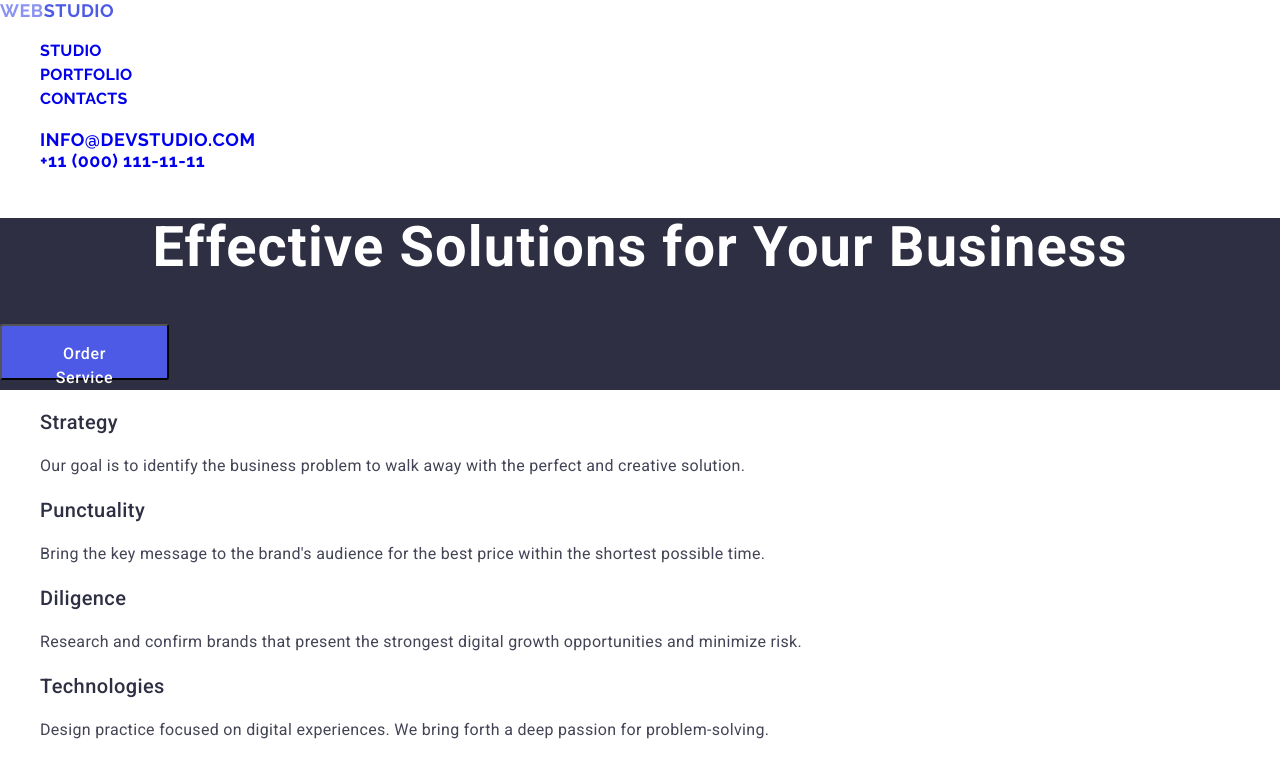
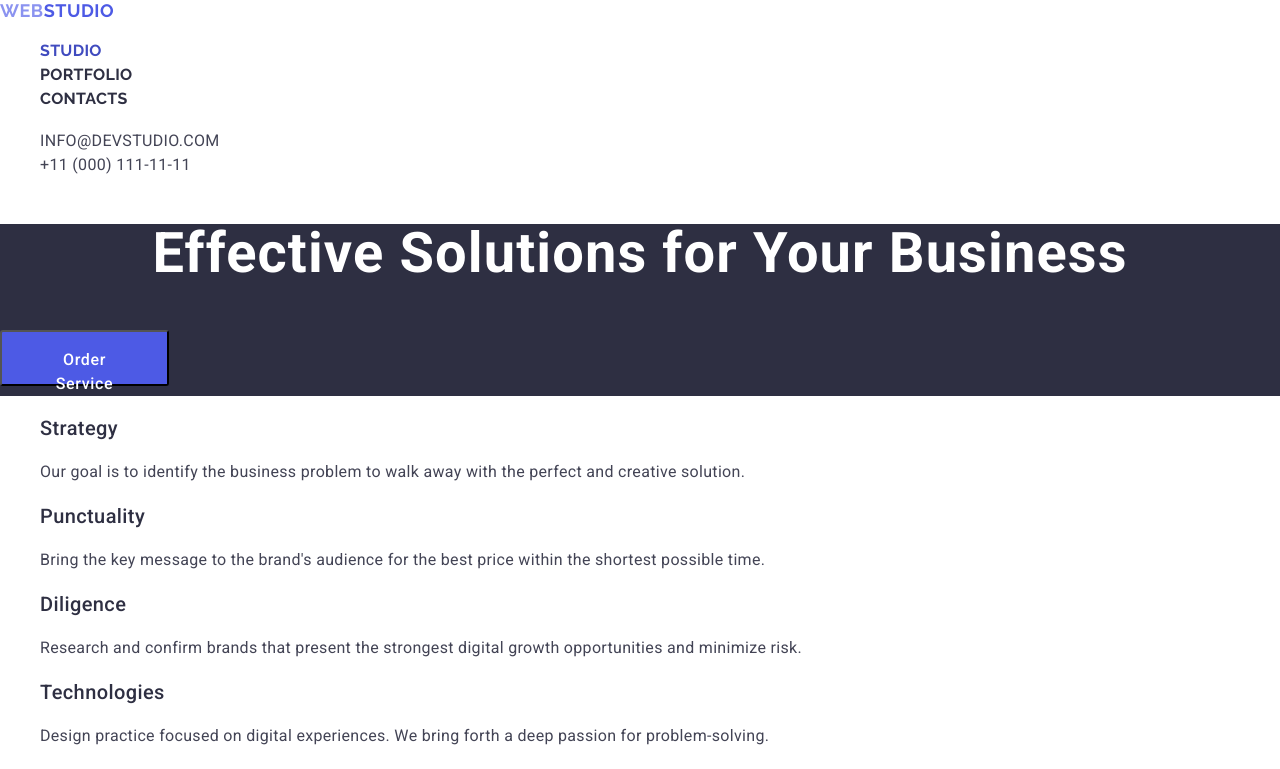
Before and after one commit to Leonova-Tatiana/goit-markup-hw-02, a plain HTML site: page index.html in a window 1280 px wide. In both pictures the pointer is over the link "STUDIO". Shown: the top 769 px of the page. Drawn offline with nearby package versions, Linux system fonts and the light colour scheme.

Commit message:
update styless.css

```diff
--- a/css/styles.css
+++ b/css/styles.css
@@ -64,13 +64,18 @@ ol {
   line-height: 1.5;
   letter-spacing: 0.02em;
 }
-.header-menu-link:hover .header-menu-link:focus {
+.header-menu-link {
   font-weight: 500;
   font-size: 16px;
   line-height: 1.5;
   letter-spacing: 0.02em;
   color: #2e2f42;
 }
+.header-menu-link:hover,
+.header-menu-link:focus {
+  color: #404bbf;
+}
+
 .address {
   font-style: normal;
 }
@@ -78,7 +83,7 @@ ol {
 }
 .address-menu-item {
 }
-.address-menu-link:hover .address-menu-link:focus {
+.address-menu-link {
   font-family: "Roboto", sans-serif;
   font-weight: 400;
   font-size: 16px;
@@ -86,6 +91,11 @@ ol {
   letter-spacing: 0.02em;
   color: #434455;
 }
+.address-menu-link:hover,
+.address-menu-link:focus {
+  color: #404bbf;
+}
+
 .hero {
   background: #2e2f42;
 }
```
